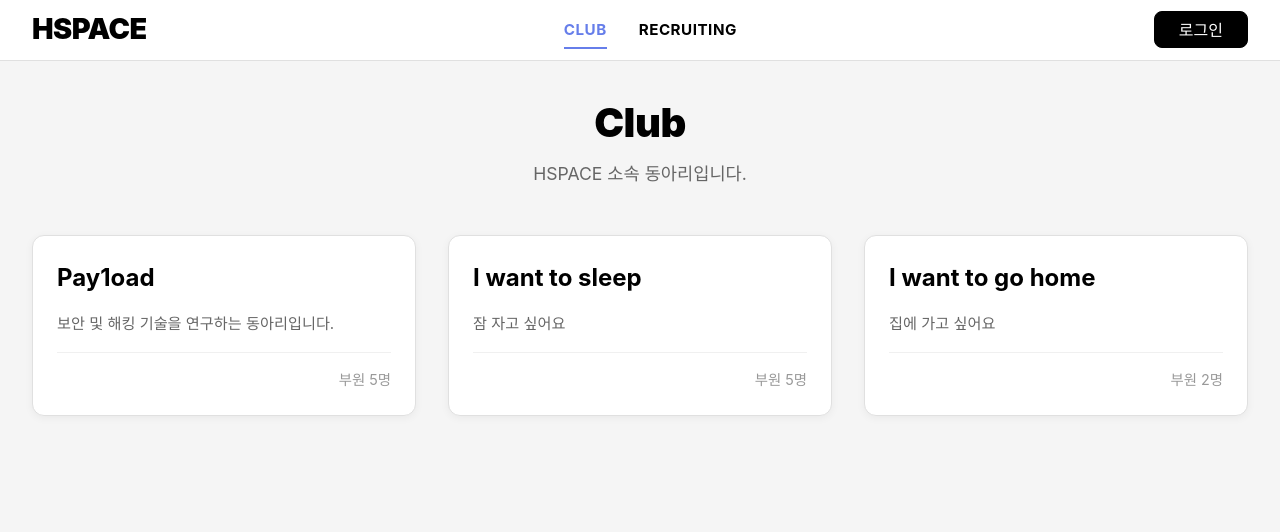
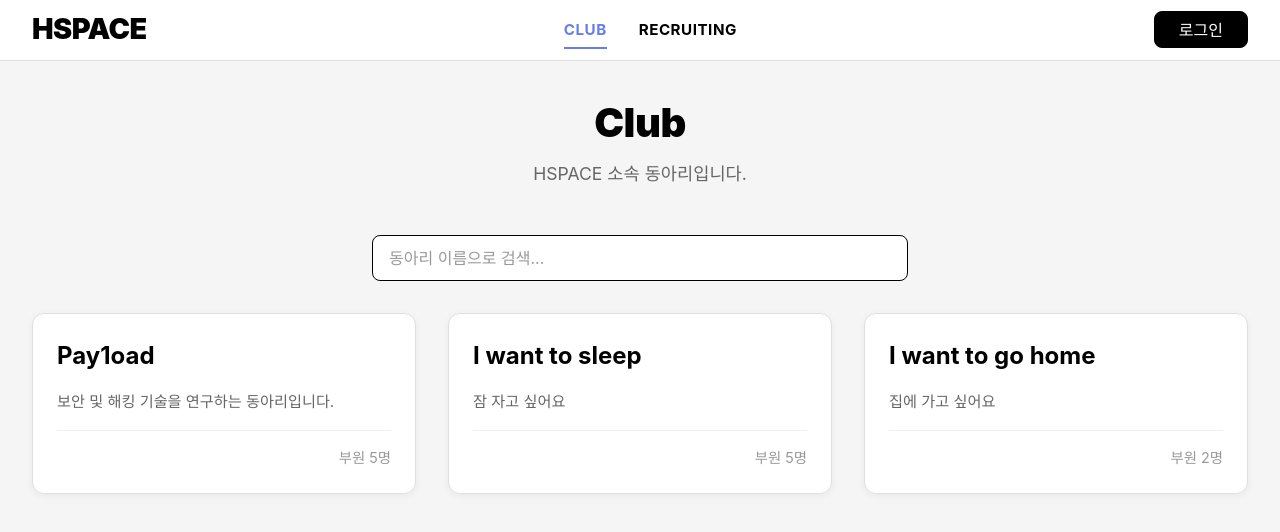
Before and after one commit to hspace-io/2025w-gitctf-team1, a React (Vite) app: page /club in a window 1280 px wide. Shown: the top 532 px of the page. Built offline with nearby package versions, Linux system fonts and the light colour scheme.

Commit message:
Search Club

```diff
--- a/src/component/Club.jsx
+++ b/src/component/Club.jsx
@@ -10,6 +10,7 @@ function Club() {
   const [editingMember, setEditingMember] = useState(null);
   const [editForm, setEditForm] = useState({ name: '', username: '', tags: [] });
   const [deleteConfirm, setDeleteConfirm] = useState(null);
+  const [searchQuery, setSearchQuery] = useState('');
 
   // API 교체: 현재 로그인한 사용자 정보
   // GET /auth/me (또는 로그인 응답에서 사용자 정보 저장)
@@ -32,6 +33,7 @@ function Club() {
     {
       id: 1,
       name: 'Pay1oad',
+      schoolName: '가천대학교',
       description: '보안 및 해킹 기술을 연구하는 동아리입니다.',
       president: '김보안',
       members: [
@@ -45,6 +47,7 @@ function Club() {
     {
       id: 2,
       name: 'I want to sleep',
+      schoolName: '잠 부족',
       description: '잠 자고 싶어요',
       president: '홍웹',
       members: [
@@ -58,6 +61,7 @@ function Club() {
     {
       id: 3,
       name: 'I want to go home',
+      schoolName: '퇴근 요정',
       description: '집에 가고 싶어요',
       president: '송AI',
       members: [
@@ -178,8 +182,40 @@ function Club() {
           <p className="club-subtitle">HSPACE 소속 동아리입니다.</p>
         </div>
 
+        <div className="club-search-container">
+          {/* API 교체: 검색어를 쿼리 파라미터로 전달 */}
+          {/* GET /clubs?schoolName=&search= (검색어 파라미터) */}
+          <input
+            type="text"
+            className="club-search-input"
+            placeholder="동아리 이름으로 검색..."
+            value={searchQuery}
+            onChange={(e) => setSearchQuery(e.target.value)}
+          />
+        </div>
+
         <div className="club-list">
-          {clubs.map((club) => (
+          {(() => {
+            // API 교체: 검색은 백엔드에서 처리하므로 클라이언트 필터링 제거
+            // 검색어가 있을 때는 API 호출: GET /clubs?search={searchQuery}
+            const filteredClubs = clubs.filter((club) => {
+              if (!searchQuery.trim()) return true;
+              const query = searchQuery.toLowerCase();
+              return (
+                club.name.toLowerCase().includes(query) ||
+                club.description.toLowerCase().includes(query)
+              );
+            });
+
+            if (filteredClubs.length === 0) {
+              return (
+                <div className="club-empty-message">
+                  검색 결과가 없습니다.
+                </div>
+              );
+            }
+
+            return filteredClubs.map((club) => (
               <div
                 key={club.id}
                 className="club-card"
@@ -193,7 +229,8 @@ function Club() {
                   <span className="club-member-count">부원 {club.members.length}명</span>
                 </div>
               </div>
-          ))}
+            ));
+          })()}
         </div>
       </main>
 
@@ -205,6 +242,9 @@ function Club() {
             </button>
             <div className="club-modal-content">
               <h2 className="club-modal-title">{selectedClub.name}</h2>
+              {selectedClub.schoolName && (
+                <div className="club-modal-school">{selectedClub.schoolName}</div>
+              )}
               <p className="club-modal-description">{selectedClub.description}</p>
 
               <div className="club-members-list-container">
--- a/src/component/club.css
+++ b/src/component/club.css
@@ -144,6 +144,36 @@
   margin: 0;
 }
 
+/* 검색 컨테이너 */
+.club-search-container {
+  width: 100%;
+  max-width: 600px;
+  margin: 0 auto 2rem;
+  padding: 0 2rem;
+}
+
+.club-search-input {
+  width: 100%;
+  padding: 0.75rem 1rem;
+  border: 1px solid #000000;
+  border-radius: 8px;
+  font-size: 1rem;
+  font-family: inherit;
+  background-color: #ffffff;
+  color: #000000;
+  transition: all 0.2s ease;
+}
+
+.club-search-input:focus {
+  outline: none;
+  border-color: #000000;
+  box-shadow: 0 0 0 3px rgba(0, 0, 0, 0.1);
+}
+
+.club-search-input::placeholder {
+  color: #999999;
+}
+
 /* 동아리 목록 */
 .club-list {
   display: grid;
@@ -213,6 +243,14 @@
   color: #999999;
 }
 
+.club-empty-message {
+  grid-column: 1 / -1;
+  text-align: center;
+  padding: 3rem 2rem;
+  color: #666666;
+  font-size: 1.1rem;
+}
+
 /* 모달 오버레이 */
 .club-modal-overlay {
   position: fixed;
@@ -272,6 +310,13 @@
   font-weight: 900;
   color: #000000;
   margin-bottom: 0.5rem;
+}
+
+.club-modal-school {
+  font-size: 1rem;
+  color: #666666;
+  margin-bottom: 0.5rem;
+  font-weight: 500;
 }
 
 .club-modal-category {
```
Lines whose indentation alone changed are shown as unchanged.
